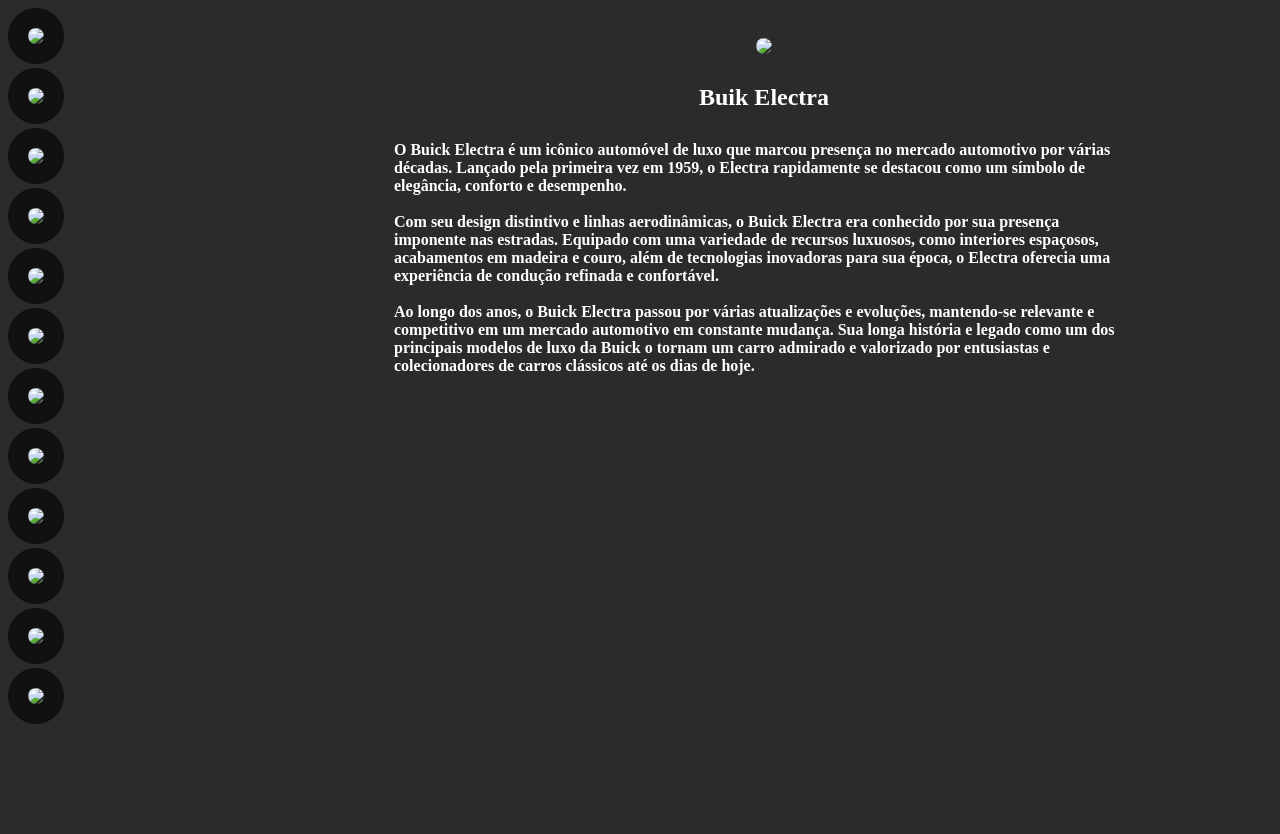
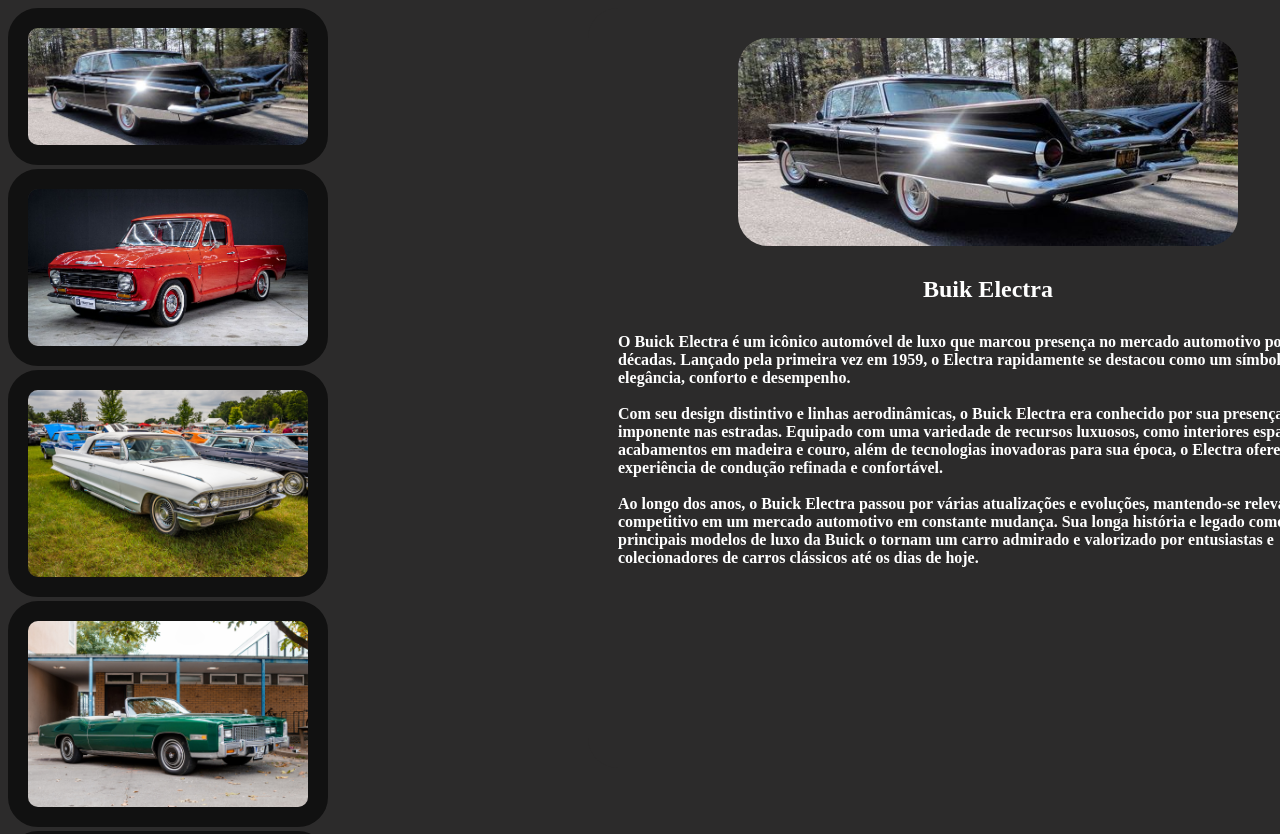
Before and after one commit to baldancam/desafio15-100-days-code, a plain HTML site: page index.html in a window 1280 px wide. Shown: the top 834 px of the page. Before the commit the page ends 800 px from the top, so only its background shows below. Drawn offline with Linux system fonts and the light colour scheme.

Commit message:
commit correcao

```diff
--- a/index.html
+++ b/index.html
@@ -10,32 +10,32 @@
     <section class="container">
       <div class="content">
         <div class="cars">
-          <img src="/day-15/img/buick-electra.jpg"  data-color="rgb(44, 43, 43)"/>
+          <img src="/img/buick-electra.jpg"  data-color="rgb(44, 43, 43)"/>
         </div>
-        <div class="cars"><img src="/day-15/img/c10.jpg" data-color="rgb(219, 51, 51)" /></div>
+        <div class="cars"><img src="/img/c10.jpg" data-color="rgb(219, 51, 51)" /></div>
         <div class="cars">
-          <img src="/day-15/img/cadillac-deville.jpg" data-color="rgb(221, 205, 205)" />
+          <img src="/img/cadillac-deville.jpg" data-color="rgb(221, 205, 205)" />
         </div>
         <div class="cars">
-          <img src="/day-15/img/cadillac-eldorado.jpg" data-color="rgb(2, 46, 7)" />
+          <img src="/img/cadillac-eldorado.jpg" data-color="rgb(2, 46, 7)" />
         </div>
-        <div class="cars"><img src="/day-15/img/corvette.jpeg" data-color="rgb(247, 222, 170)" /></div>
-        <div class="cars"><img src="/day-15/img/dodge-viper.jpg" data-color="rgb(34, 18, 17)" /></div>
-        <div class="cars"><img src="/day-15/img/el-camino.jpg" data-color="rgb(147, 203, 255)" /></div>
-        <div class="cars"><img src="/day-15/img/f100.jpg" data-color="rgb(4, 83, 255)" /></div>
-        <div class="cars"><img src="/day-15/img/ford-gt.jpg" data-color="rgb(190, 158, 127)" /></div>
+        <div class="cars"><img src="/img/corvette.jpeg" data-color="rgb(247, 222, 170)" /></div>
+        <div class="cars"><img src="/img/dodge-viper.jpg" data-color="rgb(34, 18, 17)" /></div>
+        <div class="cars"><img src="/img/el-camino.jpg" data-color="rgb(147, 203, 255)" /></div>
+        <div class="cars"><img src="/img/f100.jpg" data-color="rgb(4, 83, 255)" /></div>
+        <div class="cars"><img src="/img/ford-gt.jpg" data-color="rgb(190, 158, 127)" /></div>
         <div class="cars">
-          <img src="/day-15/img/Mustang-1969.jpeg" data-color="rgb(42, 39, 184)" />
+          <img src="/img/Mustang-1969.jpeg" data-color="rgb(42, 39, 184)" />
         </div>
-        <div class="cars"><img src="/day-15/img/pontac-gto.jpg" data-color="rgb(0, 0, 0)" /></div>
-        <div class="cars"><img src="/day-15/img/tri-five.jpg" data-color="rgb(193, 245, 225)" /></div>
+        <div class="cars"><img src="/img/pontac-gto.jpg" data-color="rgb(0, 0, 0)" /></div>
+        <div class="cars"><img src="/img/tri-five.jpg" data-color="rgb(193, 245, 225)" /></div>
         <div></div>
         <div></div>
       </div>
       <div class="cars-info">
         <div class="info-car" id="info-car1" >
           <div class="content-car info-car1" >
-            <img src="/day-15/img/buick-electra.jpg"/>
+            <img src="/img/buick-electra.jpg"/>
             <h1>Buik Electra</h1>
             <h4>
               O Buick Electra é um icônico automóvel de luxo que marcou presença
@@ -62,7 +62,7 @@
 
         <div class="info-car" id="info-car2">
           <div class="content-car info-car2">
-            <img src="/day-15/img/c10.jpg" />
+            <img src="/img/c10.jpg" />
             <h1>C10</h1>
             <h4>
               O Chevrolet C10 é um caminhão icônico que marcou época nas décadas
@@ -84,7 +84,7 @@
 
         <div class="info-car" id="info-car3">
           <div class="content-car info-car3">
-            <img src="/day-15/img/cadillac-deville.jpg" />
+            <img src="/img/cadillac-deville.jpg" />
             <h1>Cadillac DeVille</h1>
             <h4>
               O Cadillac DeVille é um sedan de luxo que entrou em produção em 1949 e rapidamente se tornou um ícone do segmento. Reconhecido por seu design elegante e características inovadoras, o DeVille foi um dos primeiros carros a introduzir tecnologias como freios antibloqueio (ABS) e controle de cruzeiro. <br><br>
@@ -96,7 +96,7 @@
 
           <div class="info-car" id="info-car4">
             <div class="content-car info-car4">
-              <img src="/day-15/img/cadillac-eldorado.jpg" />
+              <img src="/img/cadillac-eldorado.jpg" />
               <h1>Cadillac Eldorado</h1>
               <h4>
               O Cadillac Eldorado é um dos mais emblemáticos e luxuosos carros já produzidos pela Cadillac. Lançado em 1953, o Eldorado rapidamente se tornou um símbolo de prestígio e sofisticação. Com seu design distintivo e características inovadoras, como tetos solares retráteis e motores potentes, o Eldorado representava o pináculo do luxo automotivo americano.<br><br>
@@ -108,7 +108,7 @@
 
           <div class="info-car" id="info-car5">
             <div class="content-car info-car5">
-              <img src="/day-15/img/corvette.jpeg" />
+              <img src="/img/corvette.jpeg" />
               <h1>Corvette</h1>
               <h4>
                 O Corvette é um ícone da indústria automobilística americana, lançado pela primeira vez pela Chevrolet em 1953. Este carro esportivo de duas portas rapidamente ganhou reputação por seu design distintivo e desempenho impressionante.<br><br>
@@ -121,7 +121,7 @@
 
           <div class="info-car" id="info-car6">
             <div class="content-car info-car6">
-              <img src="/day-15/img/dodge-viper.jpg" />
+              <img src="/img/dodge-viper.jpg" />
               <h1>Dodge Viper</h1>
               <h4>
                 O Dodge Viper, um ícone da engenharia americana, foi lançado em 1992 como um carro esportivo de alto desempenho. Equipado com um motor V10 de grande potência e um design agressivo que remonta aos muscle cars clássicos, o Viper rapidamente se tornou uma lenda entre os entusiastas de carros.<br><br>
@@ -132,7 +132,7 @@
 
           <div class="info-car" id="info-car7">
             <div class="content-car info-car7">
-              <img src="/day-15/img/el-camino.jpg" />
+              <img src="/img/el-camino.jpg" />
               <h1>El Camino</h1>
               <h4>
                 O El Camino, introduzido pela Chevrolet em 1959, combinava características de carro de passeio e caminhonete, oferecendo versatilidade para trabalho e lazer. Com uma cabine de passageiros semelhante à de um sedan e uma caçamba aberta na parte traseira, o El Camino atendia às necessidades de quem buscava um veículo utilitário com o conforto de um carro de passeio.<br><br>
@@ -143,7 +143,7 @@
 
           <div class="info-car" id="info-car8">
             <div class="content-car info-car8">
-              <img src="/day-15/img/f100.jpg" />
+              <img src="/img/f100.jpg" />
               <h1>F100</h1>
               <h4>
                 A Ford F100, lançada em 1953, é uma caminhonete clássica que se destacou não apenas pela sua durabilidade e versatilidade, mas também por sua capacidade de adaptação a uma ampla gama de usos. Desde trabalhos pesados em fazendas e canteiros de obras até viagens rodoviárias familiares, a F100 demonstrou ser uma escolha confiável e versátil. <br><br>Ao longo das décadas, passou por várias atualizações, oferecendo uma variedade de motores para atender às necessidades dos motoristas. Sua combinação de resistência, desempenho e estilo conquistou tanto trabalhadores quanto entusiastas de carros customizados. Embora sua produção tenha cessado nos EUA em 1983, seu legado continua forte entre os amantes de caminhonetes clássicas.
@@ -153,7 +153,7 @@
 
           <div class="info-car" id="info-car9">
             <div class="content-car info-car9">
-              <img src="/day-15/img/ford-gt.jpg" />
+              <img src="/img/ford-gt.jpg" />
               <h1>FORD GT</h1>
               <h4>
                 O Ford GT é um supercarro de alto desempenho, nascido da inspiração do lendário Ford GT40. Lançado em 2005 como uma homenagem ao sucesso do GT40 em Le Mans, ele oferece potência impressionante, design aerodinâmico e exclusividade. Com produção limitada e tecnologia de ponta, o Ford GT é um ícone moderno do automobilismo de alto desempenho.<br><br>
@@ -164,7 +164,7 @@
 
           <div class="info-car" id="info-car10">
             <div class="content-car info-car10">
-              <img src="/day-15/img/Mustang-1969.jpeg" />
+              <img src="/img/Mustang-1969.jpeg" />
               <h1>Mustang</h1>
               <h4>
                 O Mustang é um ícone da indústria automobilística, conhecido por sua longa história e seu apelo emocional. Lançado pela Ford em 1964, o Mustang foi um dos primeiros carros esportivos acessíveis, capturando a imaginação de uma geração inteira de entusiastas de carros. <br><br>Ao longo dos anos, o Mustang passou por várias gerações e revisões, mantendo-se fiel ao seu legado de design marcante e desempenho empolgante. Desde os muscle cars clássicos até os modelos modernos de alta tecnologia, o Mustang continua a ser um símbolo de liberdade, estilo e poder nas estradas. Sua presença duradoura na cultura popular e sua base de fãs dedicados garantem que o Mustang permaneça uma parte importante da história do automóvel por muitos anos.
@@ -174,7 +174,7 @@
 
           <div class="info-car" id="info-car11">
             <div class="content-car info-car11">
-              <img src="/day-15/img/pontac-gto.jpg" />
+              <img src="/img/pontac-gto.jpg" />
               <h1>Pontiac GTO</h1>
               <h4>
 
@@ -185,7 +185,7 @@
 
           <div class="info-car" id="info-car12">
             <div class="content-car info-car12">
-              <img src="/day-15/img/tri-five.jpg" />
+              <img src="/img/tri-five.jpg" />
               <h1>Tri-Five</h1>
 
               <h4>
```
